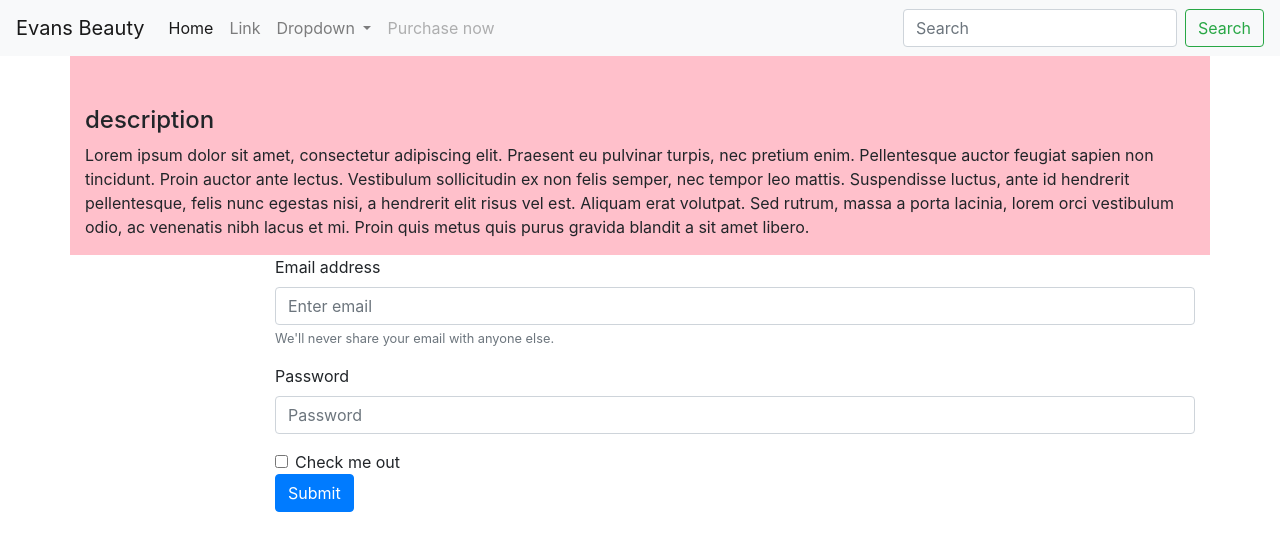
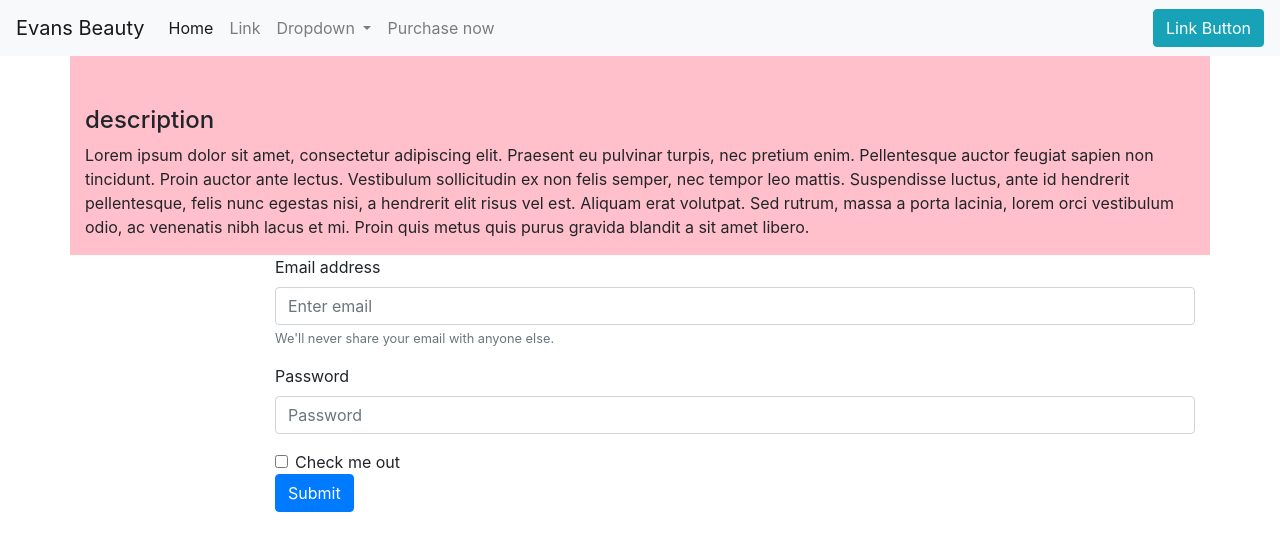
Before and after one commit to Phyenixx/ITS, a plain HTML site: page index.html in a window 1280 px wide. Drawn offline with nearby package versions, Linux system fonts and the light colour scheme.

Commit message:
link to external

```diff
--- a/index.html
+++ b/index.html
@@ -58,13 +58,10 @@
           </div>
         </li>
         <li class="nav-item">
-          <a class="nav-link disabled" href="http://amzn.to/1LBA2bC">Purchase now</a>
+          <a class="nav-link" href="http://amzn.to/1LBA2bC">Purchase now</a>
         </li>
       </ul>
-      <form class="form-inline my-2 my-lg-0">
-        <input class="form-control mr-sm-2" type="search" placeholder="Search" aria-label="Search">
-        <button class="btn btn-outline-success my-2 my-sm-0" type="submit">Search</button>
-      </form>
+      <a href="#link" class="btn btn-info" role="button">Link Button</a>
     </div>
   </nav>
 
```
